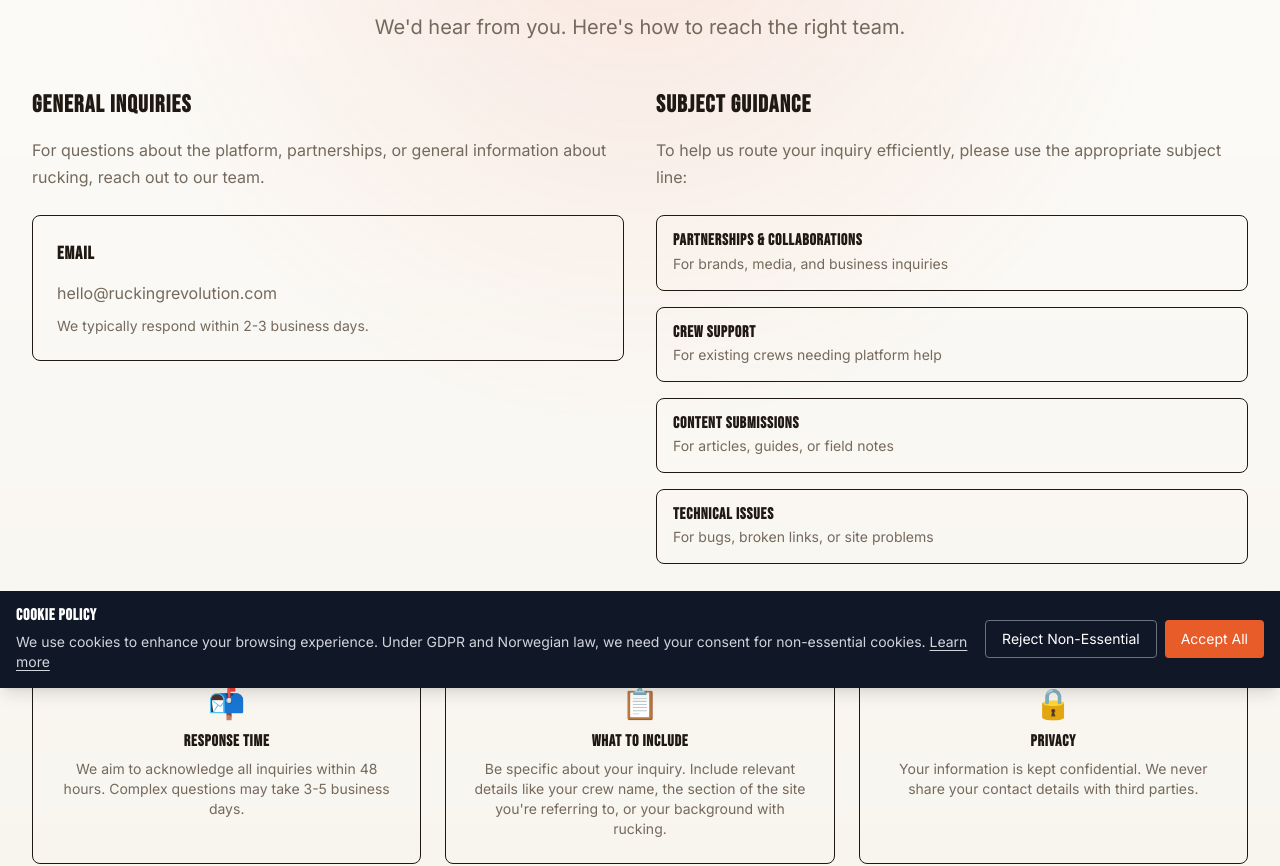
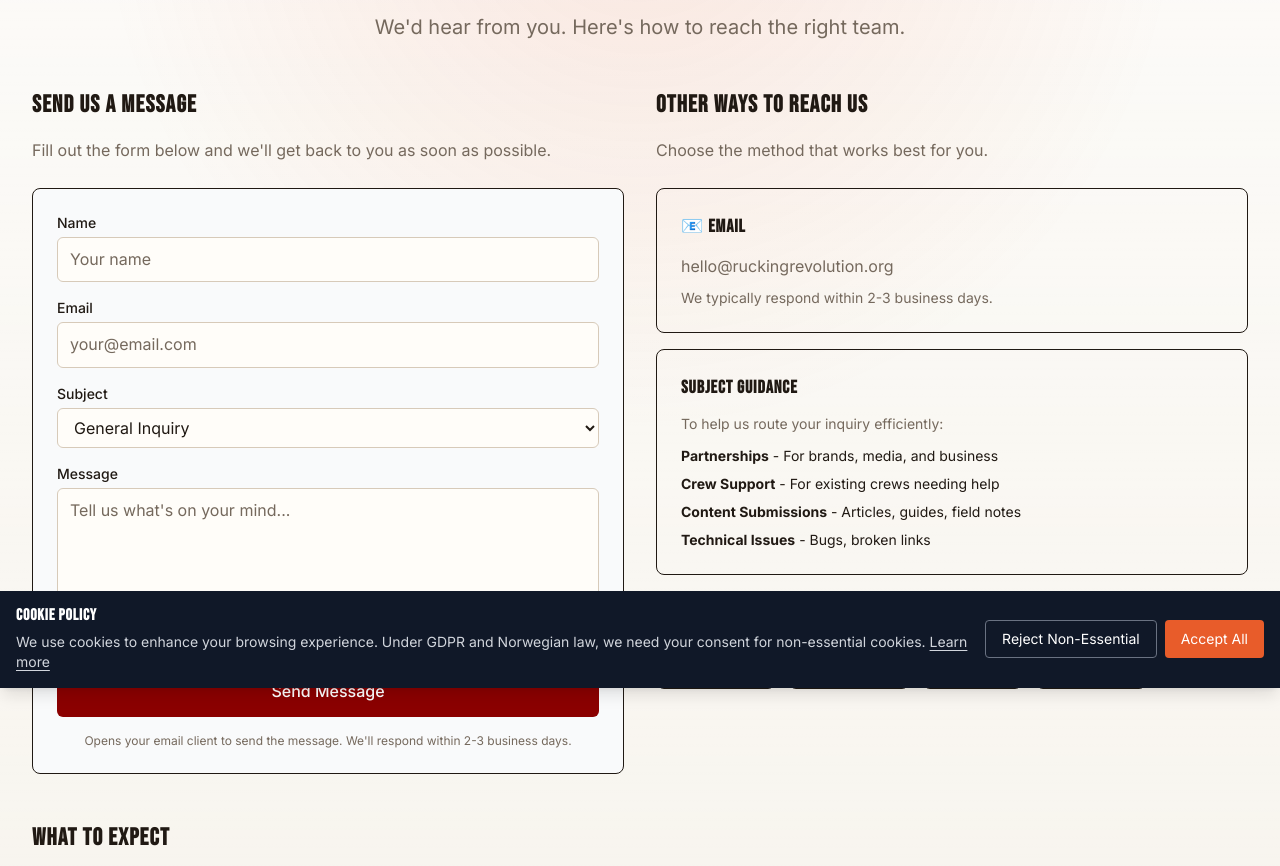
Before and after one commit to ruishinor/rucking-revolution, an Astro site: page /contact in a window 1280 px wide. Shown: the part 112-978 px from the top of the page. Built offline with nearby package versions, Linux system fonts and the light colour scheme; Astro itself is replaced by a stand-in of ours.

Commit message:
feat(contact): Add functional contact form

```diff
--- a/src/pages/contact/index.astro
+++ b/src/pages/contact/index.astro
@@ -1,7 +1,12 @@
 ---
 import Layout from '@/components/Layout.astro';
 import Container from '@/components/Container.astro';
+
+// Get URL params for pre-filling form
+const subjectParam = Astro.url.searchParams.get('subject') || '';
+const messageParam = Astro.url.searchParams.get('message') || '';
 ---
+
 <Layout title="Contact - Rucking Revolution" description="Get in touch with the Rucking Revolution team" currentPage="/contact">
   <Container>
     <header class="mb-12 text-center">
@@ -13,47 +18,135 @@ import Container from '@/components/Container.astro';
 
     <section class="mb-12">
       <div class="grid gap-8 md:grid-cols-2">
+        <!-- Contact Form -->
         <div>
-          <h2 class="text-2xl font-semibold mb-4">General Inquiries</h2>
+          <h2 class="text-2xl font-semibold mb-4">Send Us a Message</h2>
           <p class="text-muted mb-6">
-            For questions about the platform, partnerships, or general information about rucking, reach out to our team.
+            Fill out the form below and we'll get back to you as soon as possible.
           </p>
-          <div class="p-6 border rounded-lg">
-            <h3 class="text-lg font-semibold mb-3">Email</h3>
-            <p class="text-muted mb-2">hello@ruckingrevolution.com</p>
-            <p class="text-sm text-muted">
-              We typically respond within 2-3 business days.
+
+          <form
+            action="mailto:hello@ruckingrevolution.org?subject=Contact%20Form%20Submission"
+            method="post"
+            enctype="text/plain"
+            class="space-y-4 p-6 border rounded-lg bg-gray-50"
+          >
+            <div>
+              <label for="name" class="block text-sm font-medium mb-1">Name</label>
+              <input
+                type="text"
+                id="name"
+                name="name"
+                required
+                class="w-full px-3 py-2 border rounded-md focus:ring-2 focus:ring-primary focus:border-primary"
+                placeholder="Your name"
+              />
+            </div>
+
+            <div>
+              <label for="email" class="block text-sm font-medium mb-1">Email</label>
+              <input
+                type="email"
+                id="email"
+                name="email"
+                required
+                class="w-full px-3 py-2 border rounded-md focus:ring-2 focus:ring-primary focus:border-primary"
+                placeholder="your@email.com"
+              />
+            </div>
+
+            <div>
+              <label for="subject" class="block text-sm font-medium mb-1">Subject</label>
+              <select
+                id="subject"
+                name="subject"
+                class="w-full px-3 py-2 border rounded-md focus:ring-2 focus:ring-primary focus:border-primary"
+              >
+                <option value="General Inquiry">General Inquiry</option>
+                <option value="Partnerships & Collaborations">Partnerships & Collaborations</option>
+                <option value="Crew Support">Crew Support</option>
+                <option value="Content Submissions">Content Submissions</option>
+                <option value="Technical Issues">Technical Issues</option>
+                <option value="Product Updates Interest">Product Updates Interest</option>
+              </select>
+            </div>
+
+            <div>
+              <label for="message" class="block text-sm font-medium mb-1">Message</label>
+              <textarea
+                id="message"
+                name="message"
+                rows="5"
+                required
+                class="w-full px-3 py-2 border rounded-md focus:ring-2 focus:ring-primary focus:border-primary"
+                placeholder="Tell us what's on your mind..."
+              >{messageParam}</textarea>
+            </div>
+
+            <button
+              type="submit"
+              class="w-full px-6 py-3 bg-primary text-white font-medium rounded-md hover:bg-primary/90 transition-colors"
+            >
+              Send Message
+            </button>
+
+            <p class="text-xs text-muted text-center">
+              Opens your email client to send the message. We'll respond within 2-3 business days.
             </p>
-          </div>
+          </form>
         </div>
 
+        <!-- Contact Info -->
         <div>
-          <h2 class="text-2xl font-semibold mb-4">Subject Guidance</h2>
+          <h2 class="text-2xl font-semibold mb-4">Other Ways to Reach Us</h2>
           <p class="text-muted mb-6">
-            To help us route your inquiry efficiently, please use the appropriate subject line:
+            Choose the method that works best for you.
           </p>
-          <div class="space-y-4">
-            <div class="p-4 border rounded-lg">
-              <h3 class="font-semibold mb-1">Partnerships & Collaborations</h3>
-              <p class="text-sm text-muted">For brands, media, and business inquiries</p>
+
+          <div class="space-y-4 mb-8">
+            <div class="p-6 border rounded-lg">
+              <h3 class="text-lg font-semibold mb-3">📧 Email</h3>
+              <p class="text-muted mb-2">hello@ruckingrevolution.org</p>
+              <p class="text-sm text-muted">
+                We typically respond within 2-3 business days.
+              </p>
             </div>
-            <div class="p-4 border rounded-lg">
-              <h3 class="font-semibold mb-1">Crew Support</h3>
-              <p class="text-sm text-muted">For existing crews needing platform help</p>
+
+            <div class="p-6 border rounded-lg">
+              <h3 class="text-lg font-semibold mb-3">Subject Guidance</h3>
+              <p class="text-sm text-muted mb-3">
+                To help us route your inquiry efficiently:
+              </p>
+              <ul class="text-sm space-y-2">
+                <li><strong>Partnerships</strong> - For brands, media, and business</li>
+                <li><strong>Crew Support</strong> - For existing crews needing help</li>
+                <li><strong>Content Submissions</strong> - Articles, guides, field notes</li>
+                <li><strong>Technical Issues</strong> - Bugs, broken links</li>
+              </ul>
             </div>
-            <div class="p-4 border rounded-lg">
-              <h3 class="font-semibold mb-1">Content Submissions</h3>
-              <p class="text-sm text-muted">For articles, guides, or field notes</p>
-            </div>
-            <div class="p-4 border rounded-lg">
-              <h3 class="font-semibold mb-1">Technical Issues</h3>
-              <p class="text-sm text-muted">For bugs, broken links, or site problems</p>
-            </div>
+          </div>
+
+          <!-- Social Links -->
+          <h3 class="text-lg font-semibold mb-4">Follow Us</h3>
+          <div class="flex flex-wrap gap-3">
+            <a href="https://facebook.com/ruckingrevolution" target="_blank" rel="noopener noreferrer" class="inline-flex items-center px-4 py-2 border rounded-lg hover:bg-gray-50 transition-colors text-sm">
+              📘 Facebook
+            </a>
+            <a href="https://instagram.com/ruckingrevolution" target="_blank" rel="noopener noreferrer" class="inline-flex items-center px-4 py-2 border rounded-lg hover:bg-gray-50 transition-colors text-sm">
+              📸 Instagram
+            </a>
+            <a href="https://twitter.com/ruckingrevolution" target="_blank" rel="noopener noreferrer" class="inline-flex items-center px-4 py-2 border rounded-lg hover:bg-gray-50 transition-colors text-sm">
+              🐦 Twitter
+            </a>
+            <a href="https://youtube.com/@ruckingrevolution" target="_blank" rel="noopener noreferrer" class="inline-flex items-center px-4 py-2 border rounded-lg hover:bg-gray-50 transition-colors text-sm">
+              📺 YouTube
+            </a>
           </div>
         </div>
       </div>
     </section>
 
+    <!-- What to Expect -->
     <section class="mb-12">
       <h2 class="text-2xl font-semibold mb-4">What to Expect</h2>
       <div class="grid gap-6 md:grid-cols-3">
@@ -81,27 +174,7 @@ import Container from '@/components/Container.astro';
       </div>
     </section>
 
-    <section class="mb-12">
-      <h2 class="text-2xl font-semibold mb-4">Connect With Us</h2>
-      <p class="text-muted mb-6">
-        Follow us on social media for daily inspiration, training tips, and community highlights.
-      </p>
-      <div class="flex flex-wrap gap-4">
-        <a href="https://facebook.com/ruckingrevolution" target="_blank" rel="noopener noreferrer" class="inline-flex items-center px-6 py-3 border rounded-lg hover:bg-gray-50 transition-colors">
-          <span class="mr-2">📘</span> Facebook
-        </a>
-        <a href="https://instagram.com/ruckingrevolution" target="_blank" rel="noopener noreferrer" class="inline-flex items-center px-6 py-3 border rounded-lg hover:bg-gray-50 transition-colors">
-          <span class="mr-2">📸</span> Instagram
-        </a>
-        <a href="https://twitter.com/ruckingrevolution" target="_blank" rel="noopener noreferrer" class="inline-flex items-center px-6 py-3 border rounded-lg hover:bg-gray-50 transition-colors">
-          <span class="mr-2">🐦</span> Twitter
-        </a>
-        <a href="https://youtube.com/@ruckingrevolution" target="_blank" rel="noopener noreferrer" class="inline-flex items-center px-6 py-3 border rounded-lg hover:bg-gray-50 transition-colors">
-          <span class="mr-2">📺</span> YouTube
-        </a>
-      </div>
-    </section>
-
+    <!-- Quick Links -->
     <section class="mb-12">
       <h2 class="text-2xl font-semibold mb-4">Explore Before You Go</h2>
       <p class="text-muted mb-6">
```
